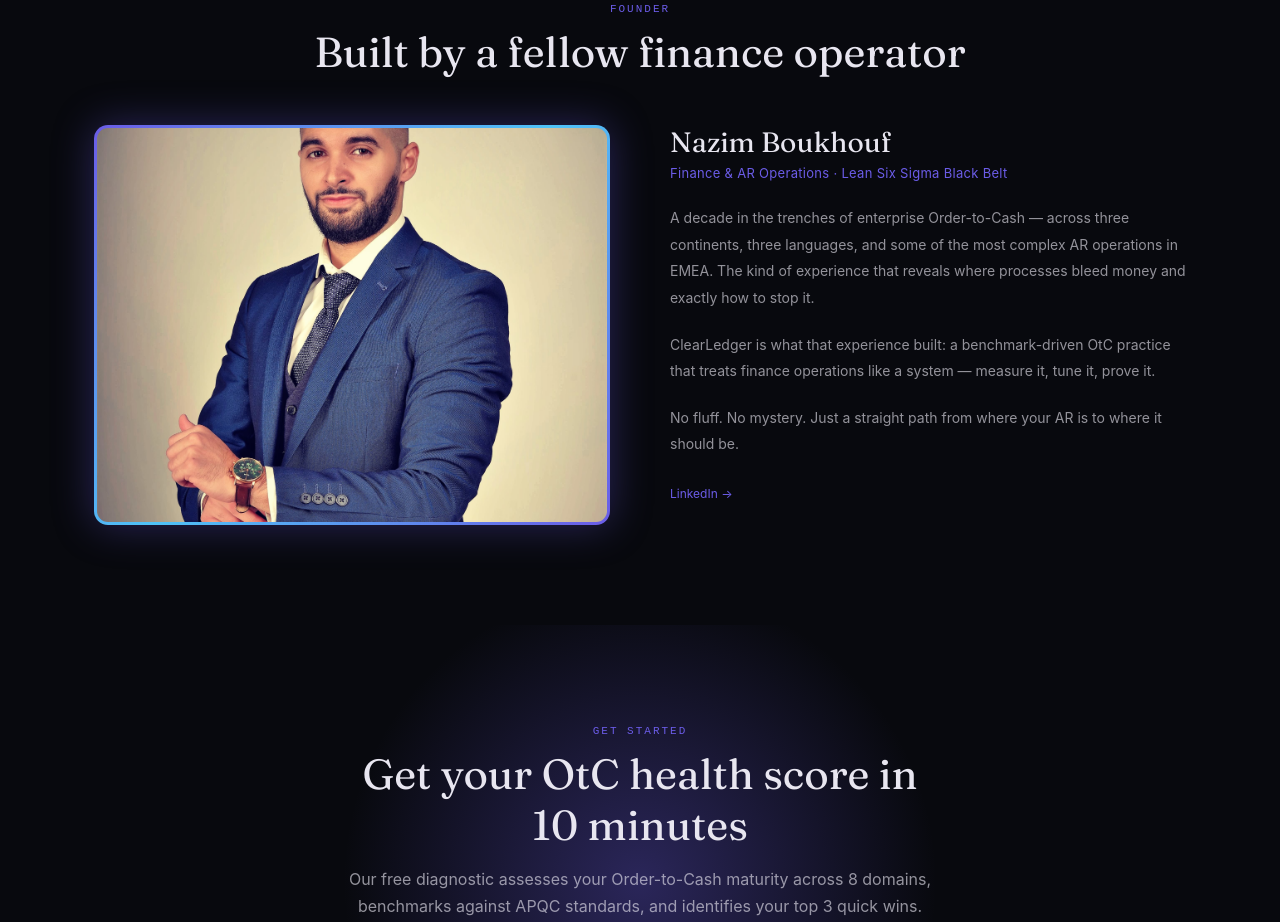
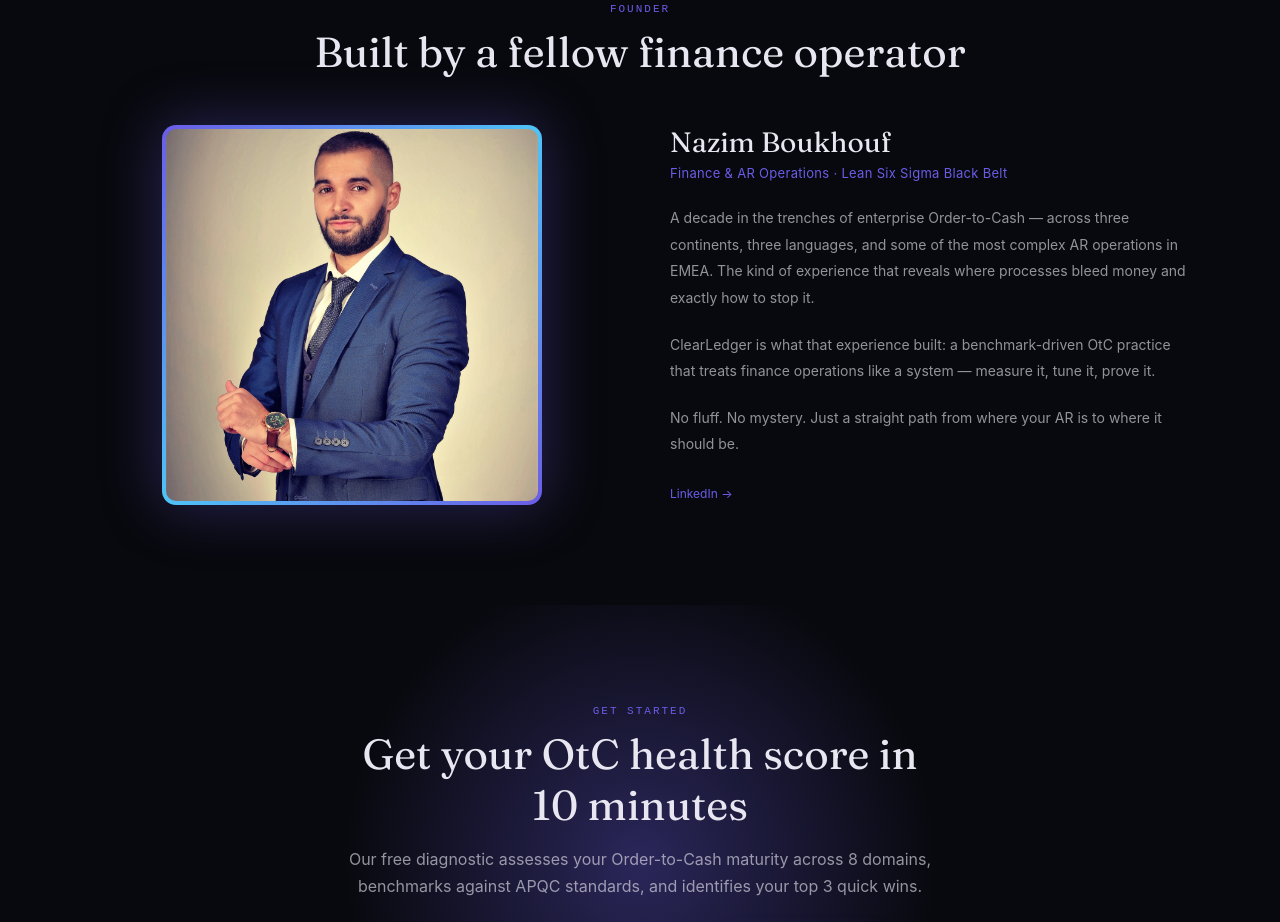
Before and after one commit to stoicnazim/ClearLedger, a Next.js app: page / in a window 1280 px wide. Shown: the part 5060-5982 px from the top of the page. Built offline with nearby package versions, Linux system fonts and the light colour scheme.

Commit message:
Fix headshot: square aspect ratio, gradient border, better framing

```diff
--- a/app/ClearLedgerWebsite.js
+++ b/app/ClearLedgerWebsite.js
@@ -975,18 +975,18 @@ export default function ClearLedgerWebsite() {
             <Reveal>
               <div>
                 <div style={{
-                  width: "100%", aspectRatio: "1 / 1.2", borderRadius: C.radius,
-                  padding: "3px",
+                  width: "100%", aspectRatio: "1 / 1", borderRadius: C.radius,
+                  padding: "4px",
                   background: `linear-gradient(135deg, ${C.accent}, ${C.cyan}, ${C.accent})`,
-                  maxHeight: "400px",
-                  boxShadow: `0 0 40px ${C.accentGlow2}`,
+                  maxWidth: "380px", margin: "0 auto",
+                  boxShadow: `0 0 60px ${C.accentGlow2}`,
                 }}>
                   <div style={{
-                    width: "100%", height: "100%", borderRadius: `calc(${C.radius} - 3px)`,
+                    width: "100%", height: "100%", borderRadius: `calc(${C.radius} - 4px)`,
                     overflow: "hidden",
                   }}>
                     <img src="/Headshot.jpg" alt="Nazim Boukhouf, founder of ClearLedger" style={{
-                      width: "100%", height: "100%", objectFit: "cover",
+                      width: "100%", height: "100%", objectFit: "cover", objectPosition: "center 30%",
                     }} />
                   </div>
                 </div>
```
